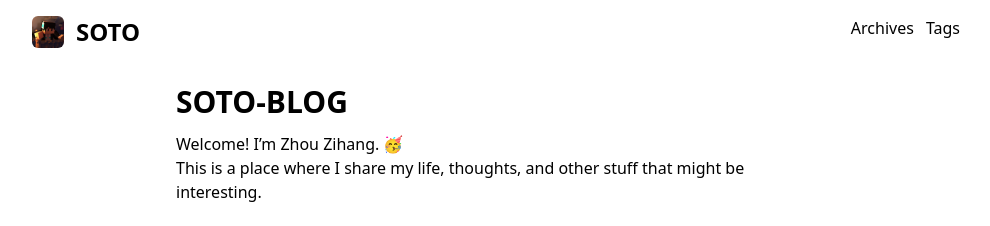
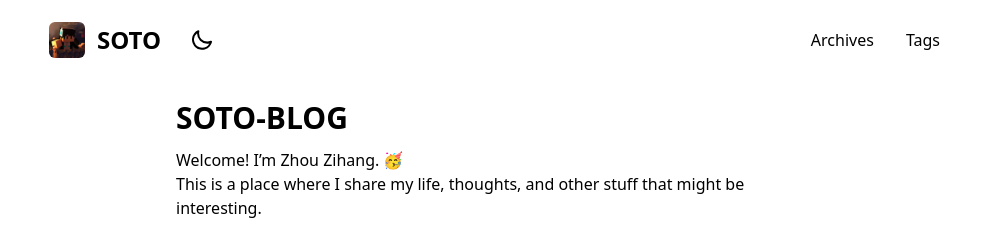
Before and after one commit to Yaowwwwww/JamesBlog.github.io, a Gatsby site: page / in a window 1280 px wide. Shown: the top 226 px of the page, without its empty margins (144-1134 px from the left). Built offline with nearby package versions, Linux system fonts and the light colour scheme; Gatsby itself is replaced by a stand-in of ours.

Commit message:
rebuilt header with daisy

```diff
--- a/src/components/header.js
+++ b/src/components/header.js
@@ -3,27 +3,41 @@ import { Link } from "gatsby";
 import { StaticImage } from "gatsby-plugin-image";
 
 const Header = () => (
-  <div className={"flex flex-row p-4 lg:w-3/4 mx-auto justify-between"}>
-    <Link className={"flex flex-row space-x-3"} to={"/"}>
+  <div className="navbar p-4 lg:w-3/4 mx-auto bg-base-100">
+    <div className="flex-1 space-x-3">
+      <Link className="btn btn-ghost normal-case space-x-3" to={"/"}>
         <StaticImage
-        className={"object-contain rounded-md"}
+          className={"rounded-md"}
           src={"../images/profile-icon.png"}
           alt={"favicon"}
-        weight={32}
-        height={32}
+          weight={36}
+          height={36}
         ></StaticImage>
-      <div>
-        <h1 className="text-2xl font-bold">
-          SOTO
-        </h1>
+        <h1 className="text-2xl font-bold">SOTO</h1>
+      </Link>
+      <label className="swap swap-rotate">
+        <input type="checkbox" />
+        <svg className="swap-on fill-current w-6 h-6" xmlns="http://www.w3.org/2000/svg" viewBox="0 0 24 24">
+          <path
+            d="M5.64,17l-.71.71a1,1,0,0,0,0,1.41,1,1,0,0,0,1.41,0l.71-.71A1,1,0,0,0,5.64,17ZM5,12a1,1,0,0,0-1-1H3a1,1,0,0,0,0,2H4A1,1,0,0,0,5,12Zm7-7a1,1,0,0,0,1-1V3a1,1,0,0,0-2,0V4A1,1,0,0,0,12,5ZM5.64,7.05a1,1,0,0,0,.7.29,1,1,0,0,0,.71-.29,1,1,0,0,0,0-1.41l-.71-.71A1,1,0,0,0,4.93,6.34Zm12,.29a1,1,0,0,0,.7-.29l.71-.71a1,1,0,1,0-1.41-1.41L17,5.64a1,1,0,0,0,0,1.41A1,1,0,0,0,17.66,7.34ZM21,11H20a1,1,0,0,0,0,2h1a1,1,0,0,0,0-2Zm-9,8a1,1,0,0,0-1,1v1a1,1,0,0,0,2,0V20A1,1,0,0,0,12,19ZM18.36,17A1,1,0,0,0,17,18.36l.71.71a1,1,0,0,0,1.41,0,1,1,0,0,0,0-1.41ZM12,6.5A5.5,5.5,0,1,0,17.5,12,5.51,5.51,0,0,0,12,6.5Zm0,9A3.5,3.5,0,1,1,15.5,12,3.5,3.5,0,0,1,12,15.5Z" />
+        </svg>
+        <svg className="swap-off fill-current w-6 h-6" xmlns="http://www.w3.org/2000/svg" viewBox="0 0 24 24">
+          <path
+            d="M21.64,13a1,1,0,0,0-1.05-.14,8.05,8.05,0,0,1-3.37.73A8.15,8.15,0,0,1,9.08,5.49a8.59,8.59,0,0,1,.25-2A1,1,0,0,0,8,2.36,10.14,10.14,0,1,0,22,14.05,1,1,0,0,0,21.64,13Zm-9.5,6.69A8.14,8.14,0,0,1,7.08,5.22v.27A10.15,10.15,0,0,0,17.22,15.63a9.79,9.79,0,0,0,2.1-.22A8.11,8.11,0,0,1,12.14,19.73Z" />
+        </svg>
+      </label>
     </div>
-    </Link>
-    <div className={"flex flex-row space-x-3"}>
+    <div className="flex-none">
+      <ul className="menu menu-horizontal px-1">
+        <li>
           <Link to={"/archives"}>Archives</Link>
+        </li>
+        <li>
           <Link to={"/tags"}>Tags</Link>
+        </li>
+      </ul>
     </div>
   </div>
-
 );
 
 export default Header;
```
Lines whose indentation alone changed are shown as unchanged.
